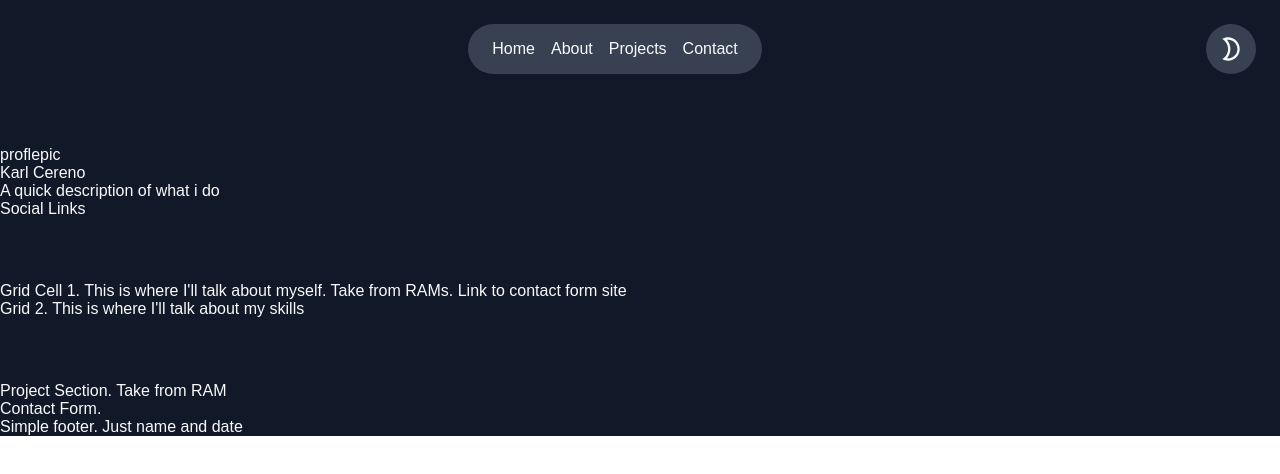
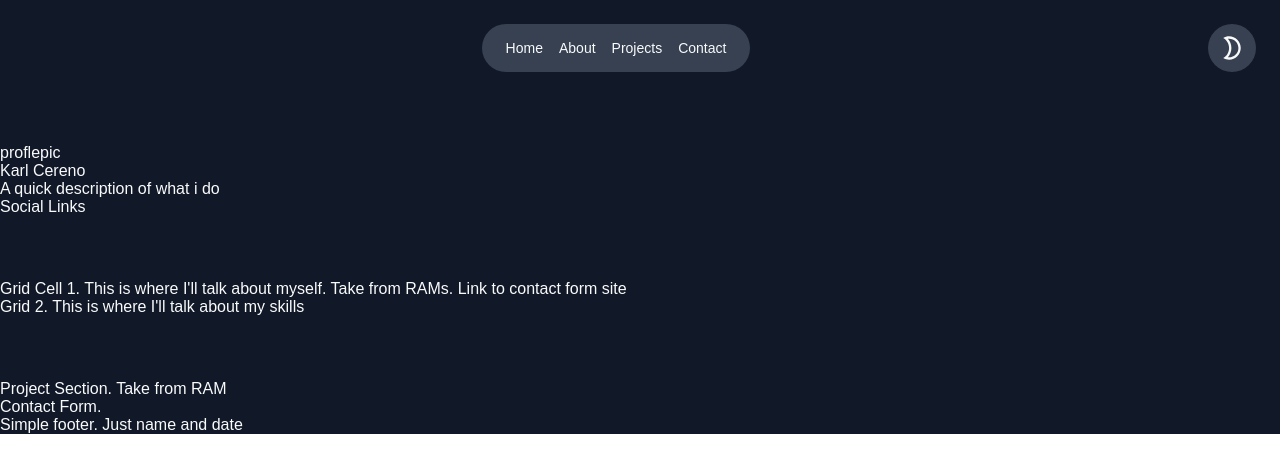
Before and after one commit to kcereno/portfolio-site, a React (Create React App) app: page / in a window 1280 px wide. Shown: the top 474 px of the page. Built offline with nearby package versions, Linux system fonts and the light colour scheme.

Commit message:
Change font-size on nav

```diff
--- a/src/App.scss
+++ b/src/App.scss
@@ -1,49 +1,7 @@
-@use "./sass/index" as *;
-@use "./sass/abstracts/index" as *;
+@use './sass/index' as *;
+@use './sass/abstracts/index' as *;
 
 .App {
   background-color: $color-gray-10;
   color: $color-gray-1;
-
- a:link, a:visited {
-    color: $color-gray-1;
-    text-decoration: none;
-
-  }
 }
-
-.nav-links{
-  background-color: $color-gray-8;
-  display: inline-block;
-  padding: spacing-size(xs);
-  border-radius: 100px;
-}
-
-.nav-link{
-  margin-inline: spacing-size(xxs);
-
-}
-
-.nav {
-  display: flex;
-  justify-content: space-between;
-  align-items: center;
-
-}
-
-.theme-icon-container{
-  display: flex;
-  justify-content: center;
-  align-items: center;
-  background-color:$color-gray-8;
-  border-radius: 100px;
-  height: 5rem;
-  width: 5rem;
-
-}
-
-.theme-icon{
-height: font-size(lg);
-width: font-size(lg);
-
-}
--- a/src/App.tsx
+++ b/src/App.tsx
@@ -1,7 +1,7 @@
 import './App.scss';
 
 import { useState } from 'react';
-import Navigation from './sections/Navigation';
+import Navigation from './sections/Navigation/Navigation';
 
 function App() {
   const [darkMode, setDarkMode] = useState(true);
--- /dev/null
+++ b/src/sections/Navigation/Navigation.scss
@@ -0,0 +1,44 @@
+@use '/src/sass/index' as *;
+
+.nav {
+  display: flex;
+  justify-content: space-between;
+  align-items: center;
+}
+
+.nav-links {
+  background-color: $color-gray-8;
+  display: inline-block;
+  padding: spacing-size(xs);
+  border-radius: 100px;
+  font-size: 1.4rem;
+
+  a:link,
+  a:visited {
+    color: $color-gray-1;
+    text-decoration: none;
+  }
+}
+
+.nav-link {
+  margin-inline: spacing-size(xxs);
+}
+
+.theme-icon-container {
+  display: flex;
+  justify-content: center;
+  align-items: center;
+  background-color: $color-gray-8;
+  border-radius: 100px;
+  height: 4.8rem;
+  width: 4.8rem;
+}
+
+.theme-icon {
+  height: font-size(lg);
+  width: font-size(lg);
+}
+.theme-icon {
+  height: font-size(lg);
+  width: font-size(lg);
+}
--- a/src/sections/Navigation.tsx
+++ b/src/sections/Navigation/Navigation.tsx
@@ -1,4 +1,5 @@
 import { MdOutlineModeNight, MdOutlineLightMode } from 'react-icons/md';
+import './Navigation.scss';
 
 interface Props {
   darkMode: boolean;
@@ -8,7 +9,7 @@ interface Props {
 function Navigation({ darkMode, toggleDarkMode }: Props) {
   return (
     <div className="nav pt-sm mb-xl mx-sm">
-      <div />
+      <div>{/* Used to help align other elems in flexbox */}</div>
       <div className="nav-links ">
         <a className="nav-link" href="/">
           Home
```
